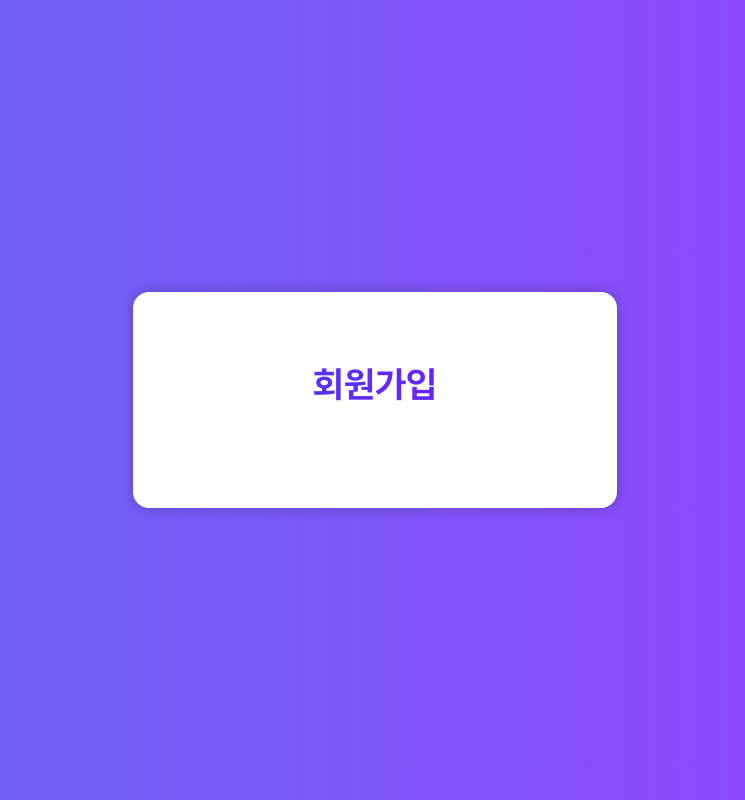
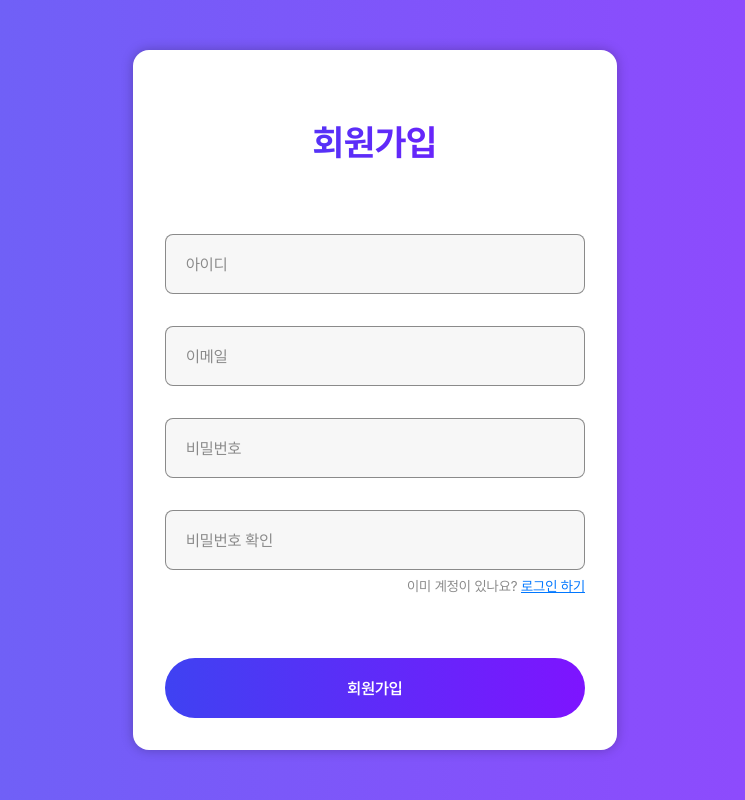
Before and after one commit to slo0ey/nestjs-react-login, a React (Vite) app in the folder packages/frontend/: page /register in a window 1280 px wide. Shown: the whole page, without its empty margins (265-1010 px from the left). Built offline with nearby package versions, Linux system fonts and the light colour scheme.

Commit message:
RegisterForm 뼈대 완성

```diff
--- a/packages/frontend/src/components/register/RegisterForm.tsx
+++ b/packages/frontend/src/components/register/RegisterForm.tsx
@@ -1,8 +1,43 @@
 import { useRef } from "react";
+import styled from "styled-components";
+import { Link } from "react-router-dom";
+
+import Input from "@components/common/Input";
+import Feedback from "@components/common/Feedback";
+import Button from "@components/common/Button";
 
 import useValidator from "@hooks/useValidator";
 import { RegisterData } from "@utils/types";
 import { NOT_EMPTY, ID, EMAIL, PASSWORD, SAME_PASSWORD } from "@utils/validate";
+import {
+  ERROR_EMAIL_MESSAGE,
+  ERROR_ID_MESSAGE,
+  ERROR_PASSWORD_MESSAGE,
+} from "@utils/errors";
+
+const InputArea = styled.div`
+  display: flex;
+  flex-direction: column;
+  justify-content: center;
+  gap: 8px;
+  margin-bottom: 64px;
+`;
+
+const Row = styled.div`
+  display: flex;
+  flex-direction: row;
+  justify-content: space-between;
+`;
+
+const GoBack = styled.div`
+  color: #8a8a8a;
+  font-size: 0.875rem;
+`;
+
+const feedback = (feedbacks: Record<string, string>, reason: string | null) => {
+  if (reason === null) return "";
+  return feedbacks[reason];
+};
 
 function RegisterForm() {
   const registerData = useRef<RegisterData>({
@@ -17,10 +52,98 @@ function RegisterForm() {
   const [passState, validatePass] = useValidator([NOT_EMPTY, PASSWORD]);
   const [passConfirmState, validatePassConfirm] = useValidator([
     NOT_EMPTY,
-    SAME_PASSWORD(registerData.current.password),
+    SAME_PASSWORD(() => registerData.current.password),
   ]);
 
-  return <form></form>;
+  return (
+    <form>
+      <InputArea>
+        <Input
+          name="id"
+          label="아이디"
+          type="text"
+          tabIndex={1}
+          theme={idState.status}
+          onChange={(value) => (registerData.current.id = value)}
+          onBlur={() => validateId(registerData.current.id)}
+        />
+        <Feedback status={idState.status}>
+          {feedback(ERROR_ID_MESSAGE, idState.invalidReason)}
+        </Feedback>
+        <Input
+          name="email"
+          label="이메일"
+          type="email"
+          tabIndex={2}
+          theme={emailState.status}
+          onChange={(value) => (registerData.current.email = value)}
+          onBlur={() => validateEmail(registerData.current.email)}
+        />
+        <Feedback status={emailState.status}>
+          {feedback(ERROR_EMAIL_MESSAGE, emailState.invalidReason)}
+        </Feedback>
+        <Input
+          name="password"
+          label="비밀번호"
+          type="password"
+          tabIndex={3}
+          theme={passState.status}
+          onChange={(value) => (registerData.current.password = value)}
+          onBlur={() => {
+            validatePass(registerData.current.password);
+            validatePassConfirm(registerData.current.passwordConfirm);
+          }}
+        />
+        <Feedback status={passState.status}>
+          {feedback(ERROR_PASSWORD_MESSAGE, passState.invalidReason)}
+        </Feedback>
+        <Input
+          name="passwordConfirm"
+          label="비밀번호 확인"
+          type="password"
+          tabIndex={4}
+          theme={passConfirmState.status}
+          onChange={(value) => (registerData.current.passwordConfirm = value)}
+          onBlur={() =>
+            validatePassConfirm(registerData.current.passwordConfirm)
+          }
+        />
+        <Row>
+          <Feedback status={passConfirmState.status}>
+            {feedback(ERROR_PASSWORD_MESSAGE, passConfirmState.invalidReason)}
+          </Feedback>
+          <GoBack>
+            {"이미 계정이 있나요? "}
+            <Link
+              style={{ color: "#0077FF", textDecoration: "underline" }}
+              to="/"
+            >
+              로그인 하기
+            </Link>
+          </GoBack>
+        </Row>
+      </InputArea>
+      <Button
+        theme="filled"
+        tabIndex={5}
+        onClick={() => {
+          const { id, email, password, passwordConfirm } = registerData.current;
+
+          // 강제로 한번더 체크
+          validateId(id);
+          validateEmail(email);
+          validatePass(password);
+          validatePassConfirm(passwordConfirm);
+
+          console.log(
+            `id: ${id} email: ${email} pw: ${password} pwconf: ${passwordConfirm}`,
+          );
+        }}
+      >
+        회원가입
+      </Button>
+    </form>
+  );
 }
 
 export default RegisterForm;
```
